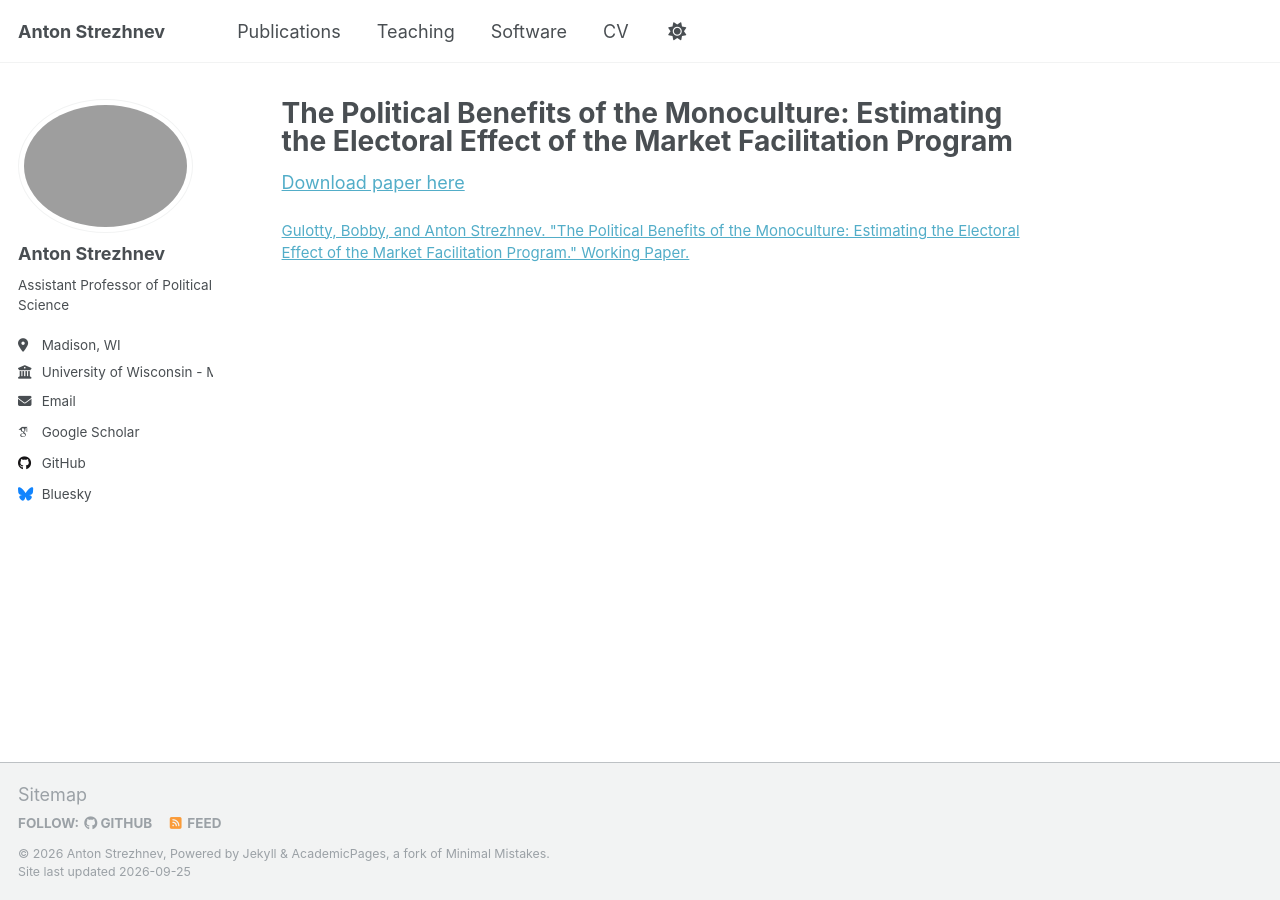
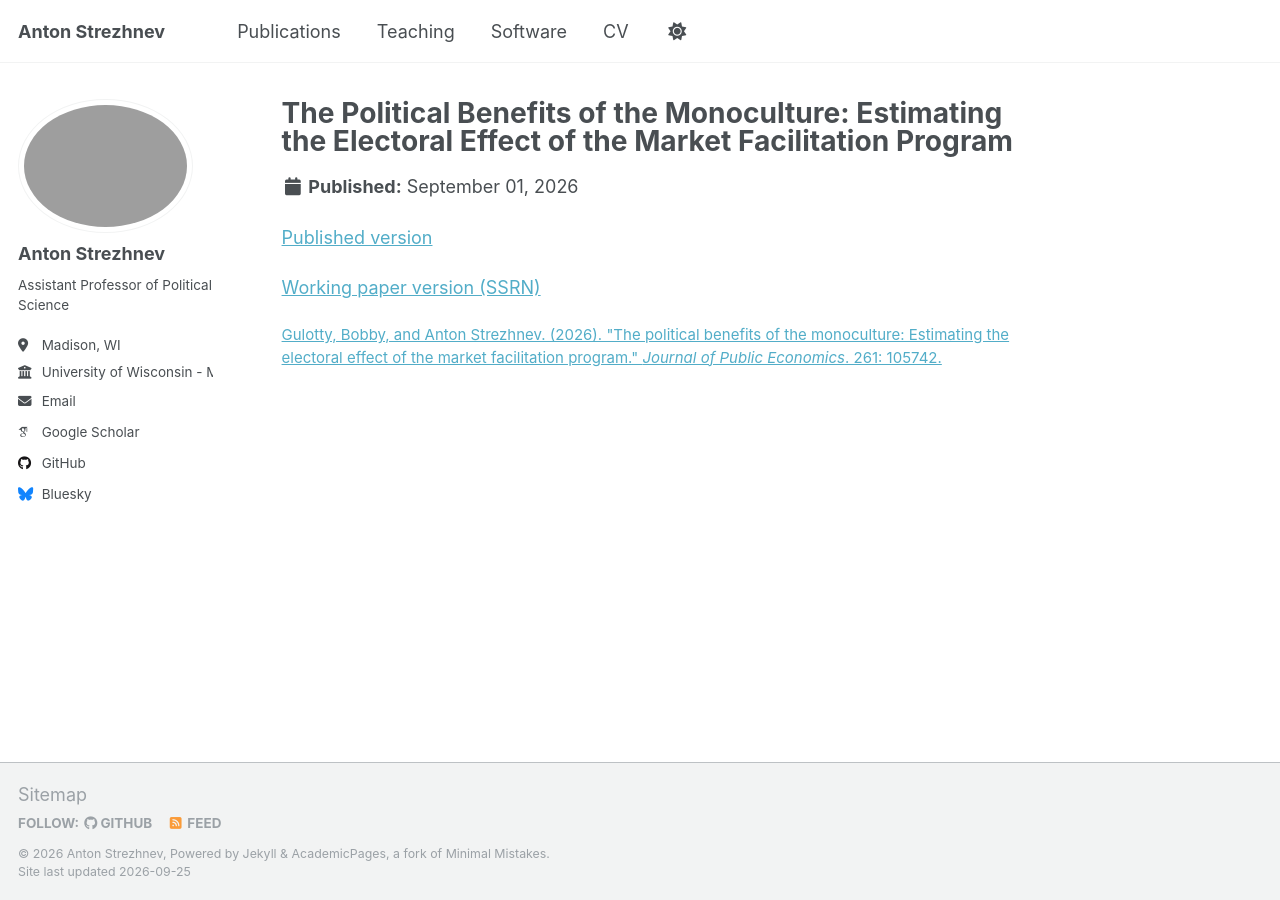
Before and after one commit to astrezhnev/astrezhnev.github.io, a Jekyll site: the page built from _publications/2024-04-political-benefits-monoculture.md, in a window 1280 px wide. Built offline with Jekyll 4.4.1, drawn with Linux system fonts in a browser that asks for light colours; some web fonts are replaced; a script that is not in the unit is left out.

Commit message:
Update publication abstracts to latest versions; move JPubE paper to articles
- Monoculture paper: now published in Journal of Public Economics 261 (2026);
  published abstract, citation, DOI link, and move to Journal Articles
- Conjoint paper: retitled "Aggregation, Interpretation, and Estimation of
  Preferences in Conjoint Experiments" with OSF v3 abstract
- Benchmarking parallel trends: OSF v3 abstract
- Dynamic DiD guide: OSF abstract (replaces PDF-scraped text with hyphenation
  artifacts)

LaTeX-style ``quotes" converted to plain quotes so kramdown doesn't parse them
as code spans; text otherwise verbatim from source.

Co-Authored-By: Claude Opus 5.5 <noreply@anthropic.com>

```diff
--- a/_publications/2024-04-political-benefits-monoculture.md
+++ b/_publications/2024-04-political-benefits-monoculture.md
@@ -1,12 +1,14 @@
 ---
 title: "The Political Benefits of the Monoculture: Estimating the Electoral Effect of the Market Facilitation Program"
 collection: publications
-category: workingpapers
+category: articles
 permalink: /publication/2024-political-benefits-monoculture
-excerpt: "Does the distribution of government transfers affect elections? We analyze a natural experiment in the 2019 wave of the US Department of Agriculture's Market Facilitation Program (MFP). The 2019 MFP allocated $14.5 billion via a formula combining historical production data and commodity-specific trade damages. We show how a methodological quirk resulted in arbitrary variation in these damages that propagated through the formula into excessive county-level compensation rates. We estimate the effects of this payment shock using a novel, design-based, randomization inference approach to account for complex dependencies across US counties. We find that counties receiving greater compensation rates, on average, have higher two-party Republican presidential vote shares in the 2020 election. Instrumenting for actual 2019 MFP disbursements, we find an additional $1 million in payments to a county increased that county's 2020 two-party Trump vote share by about .18 percentage points on average. Had the 2019 MFP maintained the spending levels of the 2018 wave, we estimate that Candidate Trump's two-party vote share would have been .121 percentage points lower nationally, with particularly pronounced effects in swing states like Arizona (.422 percentage points) and Georgia (.164 percentage points)."
-date: 2025-04-19
-paperurl: 'https://papers.ssrn.com/sol3/papers.cfm?abstract_id=5223105'
-citation: 'Gulotty, Bobby, and Anton Strezhnev. &quot;The Political Benefits of the Monoculture: Estimating the Electoral Effect of the Market Facilitation Program.&quot; Working Paper.'
+excerpt: 'Does the distribution of government transfers affect elections? We analyze a natural experiment in the 2019 wave of the US Department of Agriculture’s Market Facilitation Program (MFP). The 2019 MFP allocated $14.5 billion via a formula combining historical production data and commodity-specific trade damages. We show how a methodological quirk resulted in arbitrary variation in these damages that propagated through the formula into excessive county-level compensation rates. We estimate the effects of this payment shock using a novel, design-based, randomization inference approach to account for complex dependencies across US counties. We find that counties receiving greater compensation rates, on average, have higher two-party Republican presidential vote shares in the 2020 election. Instrumenting for actual 2019 MFP disbursements, we find an additional $1 million in payments to a county increased that county’s 2020 two-party Trump vote share by about .18 percentage points on average. Had the 2019 MFP maintained the spending levels of the 2018 wave, we estimate that Candidate Trump’s two-party vote share would have been .117 percentage points lower nationally, with particularly pronounced effects in swing states like Arizona (.41 percentage points) and Georgia (.159 percentage points).'
+date: 2026-09-01
+paperurl: 'https://doi.org/10.1016/j.jpubeco.2026.105742'
+citation: 'Gulotty, Bobby, and Anton Strezhnev. (2026). &quot;The political benefits of the monoculture: Estimating the electoral effect of the market facilitation program.&quot; <i>Journal of Public Economics</i>. 261: 105742.'
 ---
 
-[Download paper here](https://papers.ssrn.com/sol3/papers.cfm?abstract_id=5223105)
+[Published version](https://doi.org/10.1016/j.jpubeco.2026.105742)
+
+[Working paper version (SSRN)](https://papers.ssrn.com/sol3/papers.cfm?abstract_id=5223105)
```
Also changed, not shown: _publications/2024-03-detecting-preference-cycles.md (+3 -3 lines), _publications/2024-05-guide-dynamic-did.md (+1 -1 lines), _publications/2025-01-benchmarking-parallel-trends.md (+1 -1 lines).
